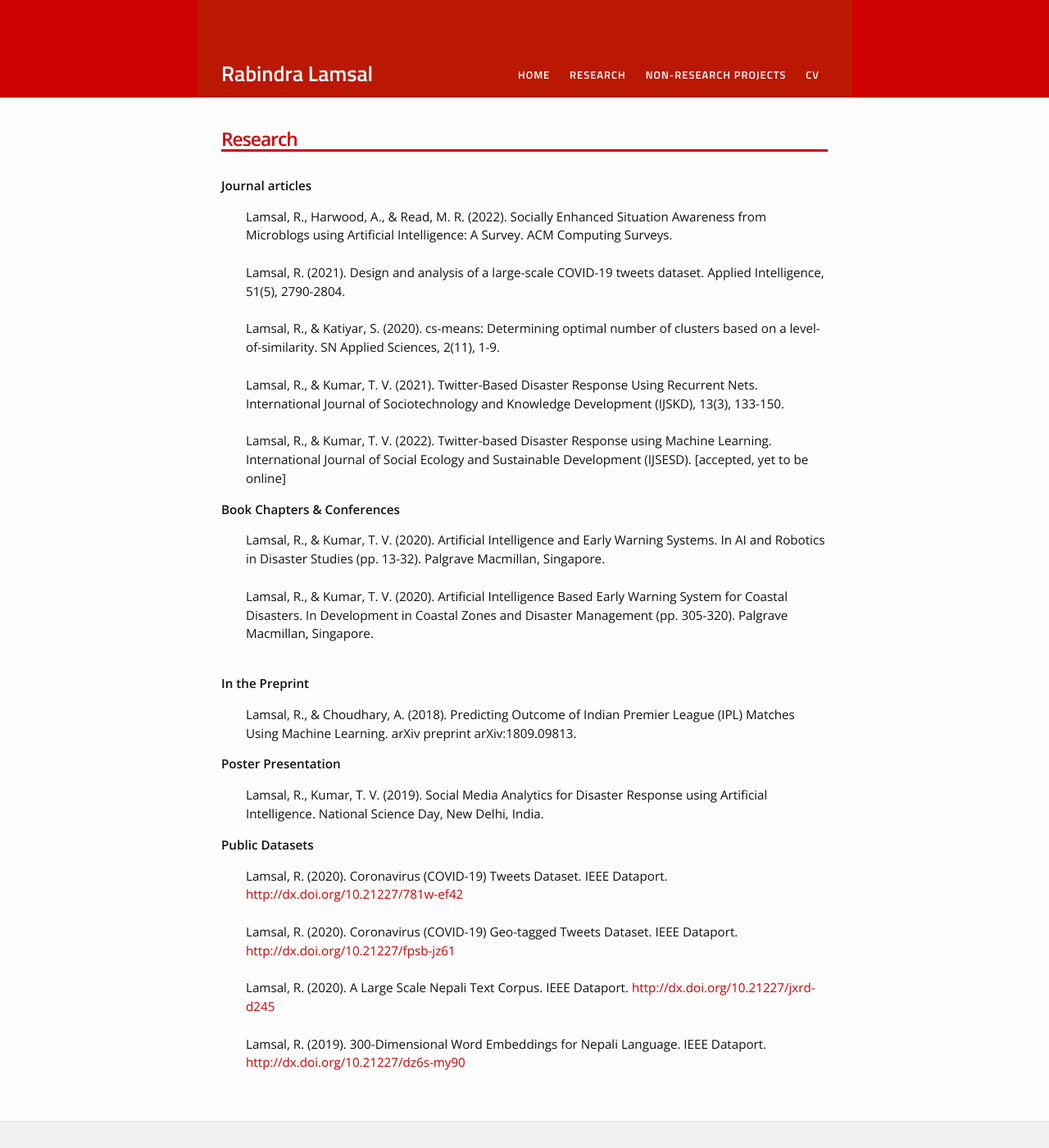
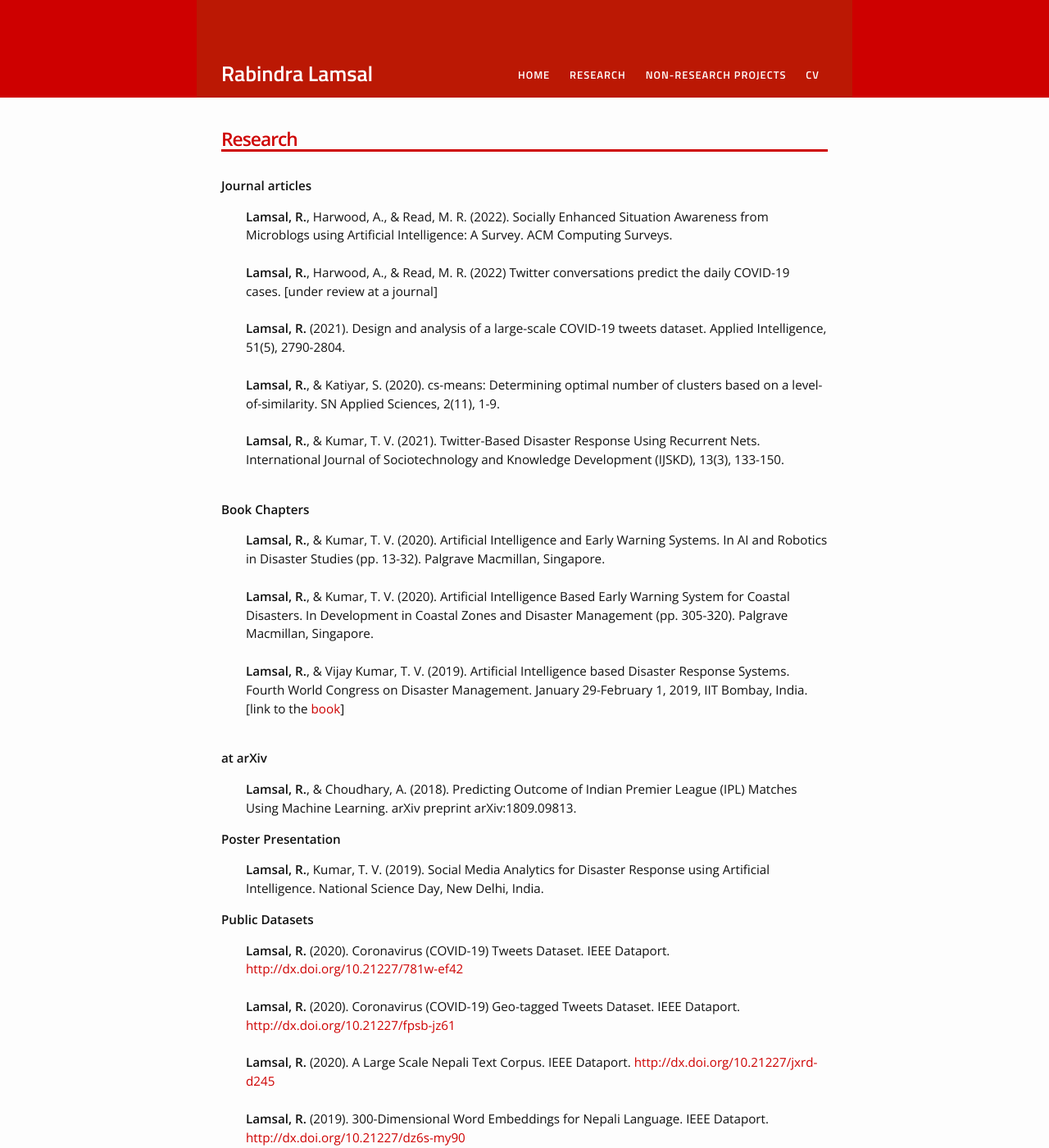
Before and after one commit to rabindralamsal/personal-site, a Jekyll site: the page built from research.md, in a window 1280 px wide and 1400 px high. Shown: the whole window at 82% size. Built offline with Jekyll 4.4.1, drawn with Linux system fonts in a browser that asks for light colours.

Commit message:
Update research.md

```diff
--- a/research.md
+++ b/research.md
@@ -5,51 +5,52 @@
 ---
 <b>Journal articles</b>
 <ul>
-Lamsal, R., Harwood, A., & Read, M. R. (2022). Socially Enhanced Situation Awareness from Microblogs using Artificial Intelligence: A Survey. ACM Computing Surveys.
+<b>Lamsal, R.</b>, Harwood, A., & Read, M. R. (2022). Socially Enhanced Situation Awareness from Microblogs using Artificial Intelligence: A Survey. ACM Computing Surveys.
 <br><br>
 
-Lamsal, R. (2021). Design and analysis of a large-scale COVID-19 tweets dataset. Applied Intelligence, 51(5), 2790-2804.
+<b>Lamsal, R.</b>, Harwood, A., & Read, M. R. (2022) Twitter conversations predict the daily COVID-19 cases. [under review at a journal]<br><br>
+
+<b>Lamsal, R.</b> (2021). Design and analysis of a large-scale COVID-19 tweets dataset. Applied Intelligence, 51(5), 2790-2804.
 <br><br>
 
-Lamsal, R., & Katiyar, S. (2020). cs-means: Determining optimal number of clusters based on a level-of-similarity. SN Applied Sciences, 2(11), 1-9.
+<b>Lamsal, R.</b>, & Katiyar, S. (2020). cs-means: Determining optimal number of clusters based on a level-of-similarity. SN Applied Sciences, 2(11), 1-9.
 <br><br>
 
-Lamsal, R., & Kumar, T. V. (2021). Twitter-Based Disaster Response Using Recurrent Nets. International Journal of Sociotechnology and Knowledge Development (IJSKD), 13(3), 133-150.<br><br>
+<b>Lamsal, R.</b>, & Kumar, T. V. (2021). Twitter-Based Disaster Response Using Recurrent Nets. International Journal of Sociotechnology and Knowledge Development (IJSKD), 13(3), 133-150.<br><br>
+</ul>
 
-Lamsal, R., & Kumar, T. V. (2022). Twitter-based Disaster Response using Machine Learning. International Journal of Social Ecology and Sustainable Development (IJSESD). [accepted, yet to be online]
+<b>Book Chapters</b>
+
+<ul>
+
+<b>Lamsal, R.</b>, & Kumar, T. V. (2020). Artificial Intelligence and Early Warning Systems. In AI and Robotics in Disaster Studies (pp. 13-32). Palgrave Macmillan, Singapore.<br><br>
+
+<b>Lamsal, R.</b>, & Kumar, T. V. (2020). Artificial Intelligence Based Early Warning System for Coastal Disasters. In Development in Coastal Zones and Disaster Management (pp. 305-320). Palgrave Macmillan, Singapore.<br><br>
+
+<b>Lamsal, R.</b>, & Vijay Kumar, T. V. (2019). Artificial Intelligence based Disaster Response Systems. Fourth World Congress on Disaster Management. January 29-February 1, 2019, IIT Bombay, India. [link to the <a href="https://www.wcdm.co.in/Documents/Past%20WCDMs/4th_WCDM_Ebook_Vol-3.pdf">book</a>]<br><br>
 
 </ul>
 
-<b>Book Chapters & Conferences</b>
+<b>at arXiv</b>
 
 <ul>
 
-Lamsal, R., & Kumar, T. V. (2020). Artificial Intelligence and Early Warning Systems. In AI and Robotics in Disaster Studies (pp. 13-32). Palgrave Macmillan, Singapore.<br><br>
-
-Lamsal, R., & Kumar, T. V. (2020). Artificial Intelligence Based Early Warning System for Coastal Disasters. In Development in Coastal Zones and Disaster Management (pp. 305-320). Palgrave Macmillan, Singapore.<br><br>
-
-</ul>
-
-<b>In the Preprint</b>
-
-<ul>
-
-Lamsal, R., & Choudhary, A. (2018). Predicting Outcome of Indian Premier League (IPL) Matches Using Machine Learning. arXiv preprint arXiv:1809.09813.
+<b>Lamsal, R.</b>, & Choudhary, A. (2018). Predicting Outcome of Indian Premier League (IPL) Matches Using Machine Learning. arXiv preprint arXiv:1809.09813.
 
 </ul>
 
 <b>Poster Presentation</b>
 <ul>
 
-Lamsal, R., Kumar, T. V. (2019). Social Media Analytics for Disaster Response using Artificial Intelligence. National Science Day, New Delhi, India.
+<b>Lamsal, R.</b>, Kumar, T. V. (2019). Social Media Analytics for Disaster Response using Artificial Intelligence. National Science Day, New Delhi, India.
 
 </ul>
 
 <b>Public Datasets</b>
 
 <ul>
-Lamsal, R. (2020). Coronavirus (COVID-19) Tweets Dataset. IEEE Dataport. <a href="http://dx.doi.org/10.21227/781w-ef42">http://dx.doi.org/10.21227/781w-ef42</a><br><br>
-Lamsal, R. (2020). Coronavirus (COVID-19) Geo-tagged Tweets Dataset. IEEE Dataport. <a href="http://dx.doi.org/10.21227/fpsb-jz61">http://dx.doi.org/10.21227/fpsb-jz61</a><br><br>
-Lamsal, R. (2020). A Large Scale Nepali Text Corpus. IEEE Dataport. <a href="http://dx.doi.org/10.21227/jxrd-d245">http://dx.doi.org/10.21227/jxrd-d245</a><br><br>
-Lamsal, R. (2019). 300-Dimensional Word Embeddings for Nepali Language. IEEE Dataport. <a href="http://dx.doi.org/10.21227/dz6s-my90">http://dx.doi.org/10.21227/dz6s-my90</a>
+<b>Lamsal, R.</b> (2020). Coronavirus (COVID-19) Tweets Dataset. IEEE Dataport. <a href="http://dx.doi.org/10.21227/781w-ef42">http://dx.doi.org/10.21227/781w-ef42</a><br><br>
+<b>Lamsal, R.</b> (2020). Coronavirus (COVID-19) Geo-tagged Tweets Dataset. IEEE Dataport. <a href="http://dx.doi.org/10.21227/fpsb-jz61">http://dx.doi.org/10.21227/fpsb-jz61</a><br><br>
+<b>Lamsal, R.</b> (2020). A Large Scale Nepali Text Corpus. IEEE Dataport. <a href="http://dx.doi.org/10.21227/jxrd-d245">http://dx.doi.org/10.21227/jxrd-d245</a><br><br>
+<b>Lamsal, R.</b> (2019). 300-Dimensional Word Embeddings for Nepali Language. IEEE Dataport. <a href="http://dx.doi.org/10.21227/dz6s-my90">http://dx.doi.org/10.21227/dz6s-my90</a>
 </ul>
```
